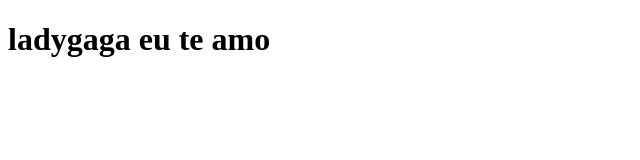
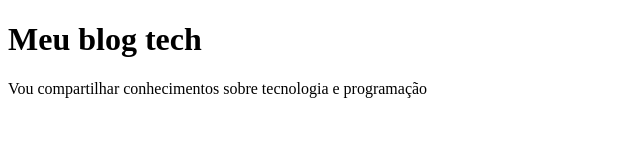
Before and after one commit to wok3gurl/weebpaige, a plain HTML site: page index.html in a window 1280 px wide. Shown: the whole page, without its empty margins (0-640 px from the left). Drawn offline with Linux system fonts and the light colour scheme.

Commit message:
mudei tudo

```diff
--- a/index.html
+++ b/index.html
@@ -3,10 +3,10 @@
 <head>
     <meta charset="UTF-8">
     <meta name="viewport" content="width=device-width, initial-scale=1.0">
-    <title>Receitas</title>
+    <title></title>
 </head>
 <body>
-<h1>ladygaga eu te amo</h1>
-<p class="subtitle" sou muito fa dela tipo desde 2025 tipo desde o ano passado tipo muito>
+    <h1>Meu blog tech</h1>
+    <p>Vou compartilhar conhecimentos sobre tecnologia e programação</p>
 </body>
 </html>
```
